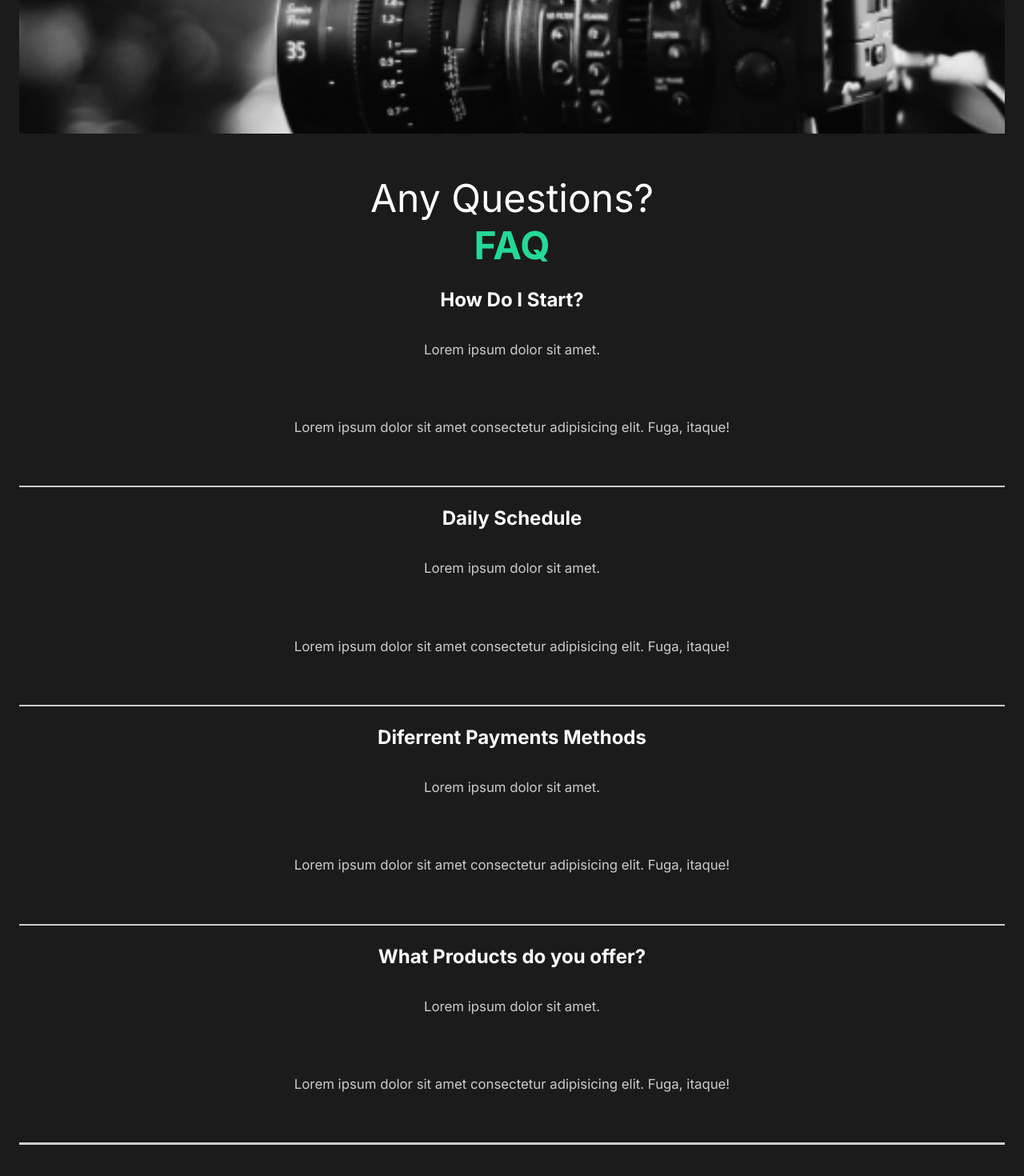
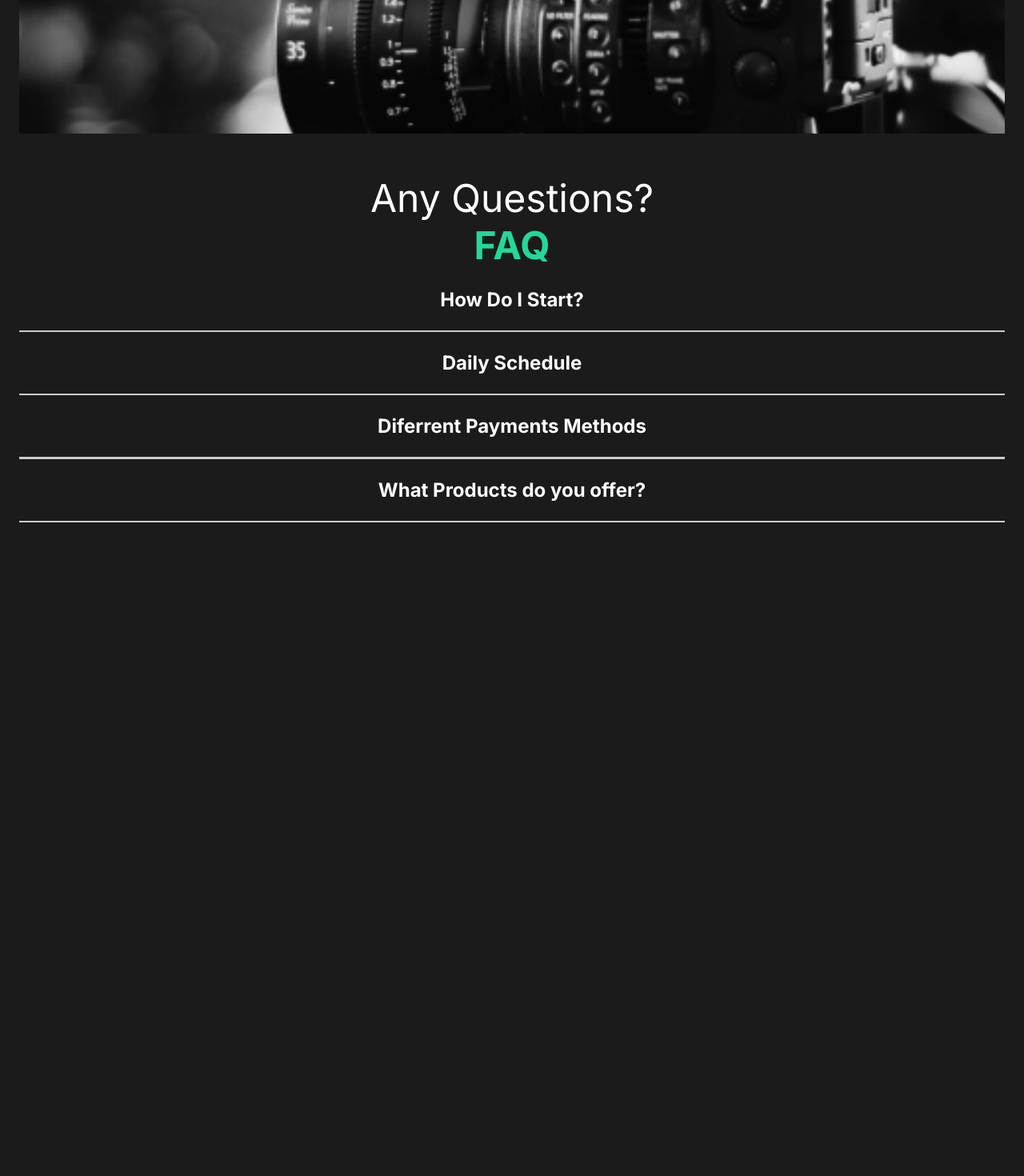
Before and after one commit to Henriqueperoni/react-course-second-projec, a React (Create React App) app: page / in a window 1280 px wide. Shown: the part 1963-3433 px from the top of the page at 80% size. After the commit the page ends 2877 px from the top, so only its background shows below. Built offline with nearby package versions, Linux system fonts and the light colour scheme.

Commit message:
Animate Faq section

```diff
--- a/src/components/FaqSection.js
+++ b/src/components/FaqSection.js
@@ -1,6 +1,8 @@
 import React from "react";
 import styled from "styled-components";
 import { About } from "../styles";
+import Toggle from "../components/Toggle";
+import { AnimateSharedLayout } from "framer-motion";
 
 const FaqSection = () => {
   return (
@@ -8,8 +10,8 @@
       <h2>
         Any Questions? <span>FAQ</span>
       </h2>
-      <div className="question">
-        <h4>How Do I Start?</h4>
+      <AnimateSharedLayout>
+        <Toggle title="How Do I Start?">
           <div className="answer">
             <p>Lorem ipsum dolor sit amet.</p>
             <p>
@@ -17,10 +19,8 @@
               itaque!
             </p>
           </div>
-        <div className="faq-line"></div>
-      </div>
-      <div className="question">
-        <h4>Daily Schedule</h4>
+        </Toggle>
+        <Toggle title="Daily Schedule">
           <div className="answer">
             <p>Lorem ipsum dolor sit amet.</p>
             <p>
@@ -28,10 +28,17 @@
               itaque!
             </p>
           </div>
-        <div className="faq-line"></div>
+        </Toggle>
+        <Toggle title="Diferrent Payments Methods">
+          <div className="answer">
+            <p>Lorem ipsum dolor sit amet.</p>
+            <p>
+              Lorem ipsum dolor sit, amet consectetur adipisicing elit.
+              Accusamus dolor cupiditate corrupti commodi, autem perspiciatis?
+            </p>
           </div>
-      <div className="question">
-        <h4>Diferrent Payments Methods</h4>
+        </Toggle>
+        <Toggle title="What Products do you offer?">
           <div className="answer">
             <p>Lorem ipsum dolor sit amet.</p>
             <p>
@@ -39,19 +46,8 @@
               itaque!
             </p>
           </div>
-        <div className="faq-line"></div>
-      </div>
-      <div className="question">
-        <h4>What Products do you offer?</h4>
-        <div className="answer">
-          <p>Lorem ipsum dolor sit amet.</p>
-          <p>
-            Lorem ipsum dolor sit amet consectetur adipisicing elit. Fuga,
-            itaque!
-          </p>
-        </div>
-        <div className="faq-line"></div>
-      </div>
+        </Toggle>
+      </AnimateSharedLayout>
     </Faq>
   );
 };
--- /dev/null
+++ b/src/components/Toggle.js
@@ -0,0 +1,15 @@
+import React, { useState } from "react";
+import { motion } from "framer-motion";
+
+const Toggle = ({ children, title }) => {
+  const [toggle, setToggle] = useState(false);
+  return (
+    <motion.div layout className="question" onClick={() => setToggle(!toggle)}>
+      <motion.h4 layout>{title}</motion.h4>
+      {toggle ? children : ""}
+      <div className="faq-line"></div>
+    </motion.div>
+  );
+};
+
+export default Toggle;
```
Also changed, not shown: 1 other file (tests, documents, lock files or other folders). Lines whose indentation alone changed are shown as unchanged.
